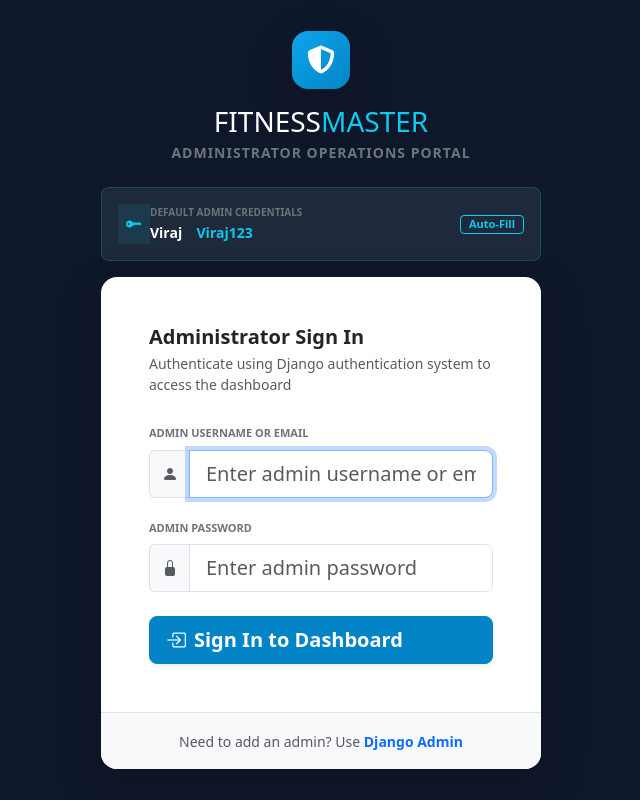
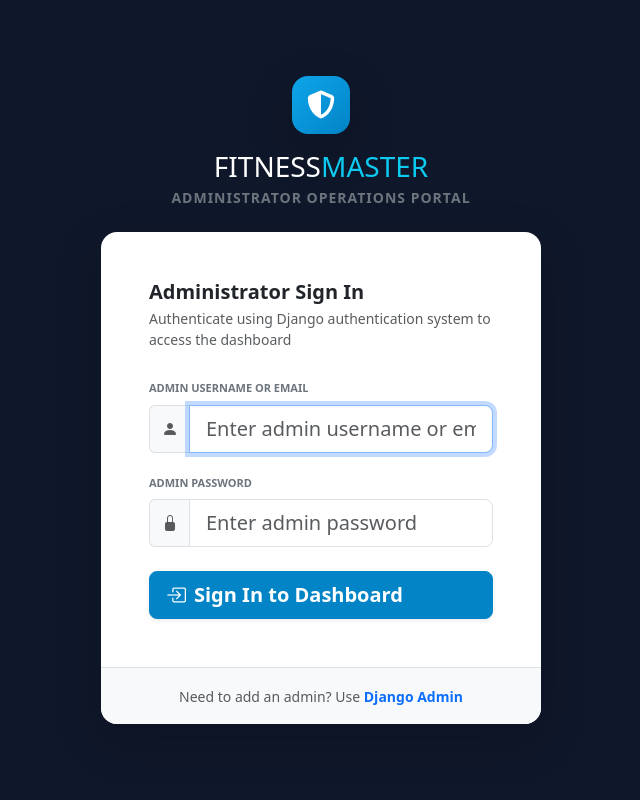
Before and after one commit to virudobariya24/Fitness_Master, a Django app: page / in a window 1280 px wide. Shown: the whole page, without its empty margins (319-959 px from the left). Run offline with Django 5.2, Linux system fonts and the light colour scheme.

Commit message:
Fix sidebar overlap on dashboard layout and remove credentials badge from login page

```diff
--- a/templates/accounts/login.html
+++ b/templates/accounts/login.html
@@ -32,22 +32,6 @@
         {% endfor %}
       </div>
     {% endif %}
-
-    <!-- Fixed Credentials Helper Badge -->
-    <div class="p-3 mb-3 rounded-3 border d-flex align-items-center justify-content-between" style="background-color: #1e293b; border-color: rgba(14, 165, 233, 0.25) !important;">
-      <div class="d-flex align-items-center gap-2.5">
-        <div class="rounded-2xl p-2 bg-info bg-opacity-10 text-info">
-          <i class="bi bi-key-fill"></i>
-        </div>
-        <div>
-          <small class="text-secondary d-block fw-bold" style="font-size: 10px; text-transform: uppercase;">Default Admin Credentials</small>
-          <span class="text-white fw-bold small">Viraj</span> &bull; <span class="text-info fw-bold small">Viraj123</span>
-        </div>
-      </div>
-      <button type="button" class="btn btn-sm btn-outline-info py-0 px-2 fw-bold" style="font-size: 11px;" onclick="fillAdminCredentials()">
-        Auto-Fill
-      </button>
-    </div>
 
     <!-- Login Card -->
     <div class="card shadow-lg border-0 rounded-4 overflow-hidden" style="background-color: #ffffff;">
@@ -114,12 +98,4 @@
   </div>
 </div>
 
-<script>
-  function fillAdminCredentials() {
-    const u = document.getElementById('adminUsername');
-    const p = document.getElementById('adminPassword');
-    if (u) u.value = 'Viraj';
-    if (p) p.value = 'Viraj123';
-  }
-</script>
 {% endblock %}
--- a/templates/base.html
+++ b/templates/base.html
@@ -116,10 +148,10 @@
 <body>
 
 {% if request.user.is_authenticated %}
-<div class="d-flex">
+<div class="d-flex w-100 min-vh-100 position-relative">
 
   <!-- Desktop Sidebar -->
-  <aside class="admin-sidebar d-none d-lg-flex flex-column p-3 position-fixed top-0 bottom-0 start-0">
+  <aside class="admin-sidebar d-none d-lg-flex flex-column p-3">
     <!-- Brand -->
     <div class="d-flex align-items-center gap-2 px-2 py-3 mb-3 border-bottom border-secondary border-opacity-25">
       <div class="bg-primary bg-opacity-25 text-info rounded-3 p-2 d-flex align-items-center justify-center" style="width: 38px; height: 38px;">
```
Also changed, not shown: other parts of templates/base.html (+35 -4 lines).
